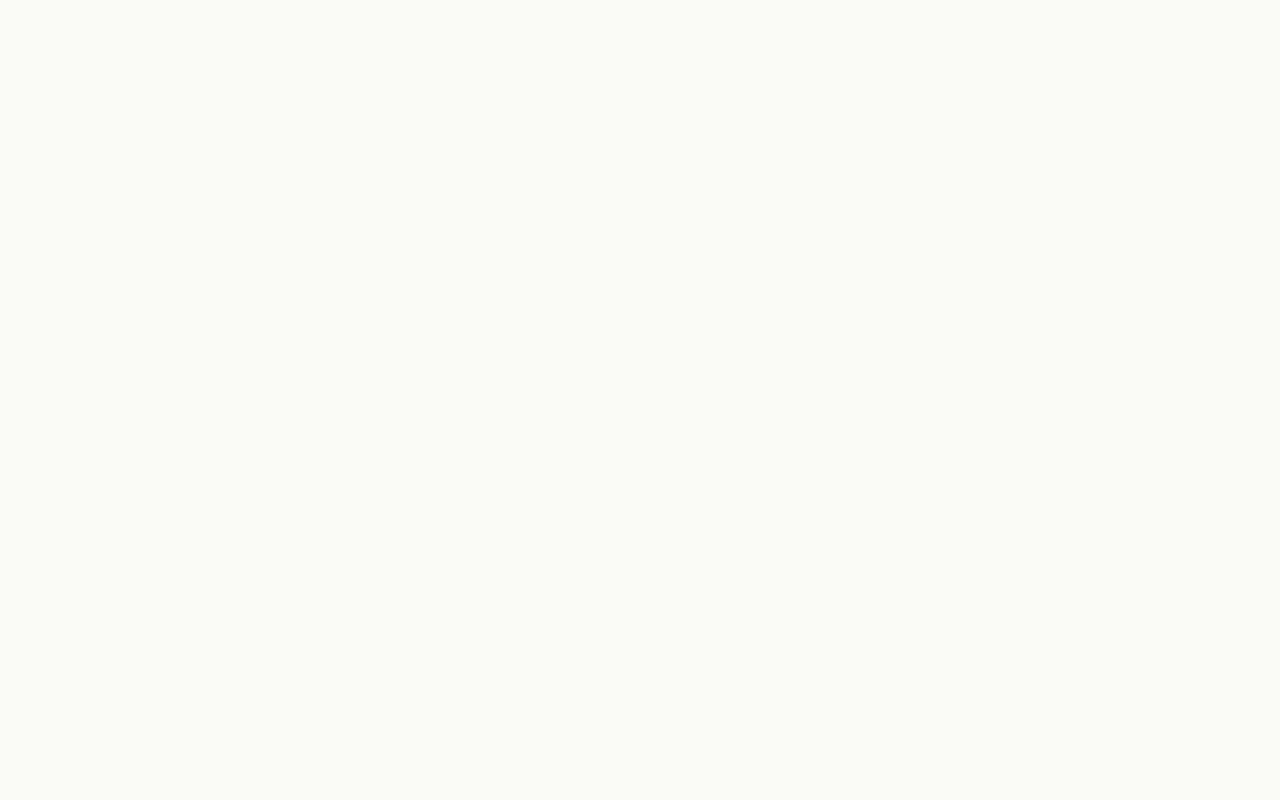
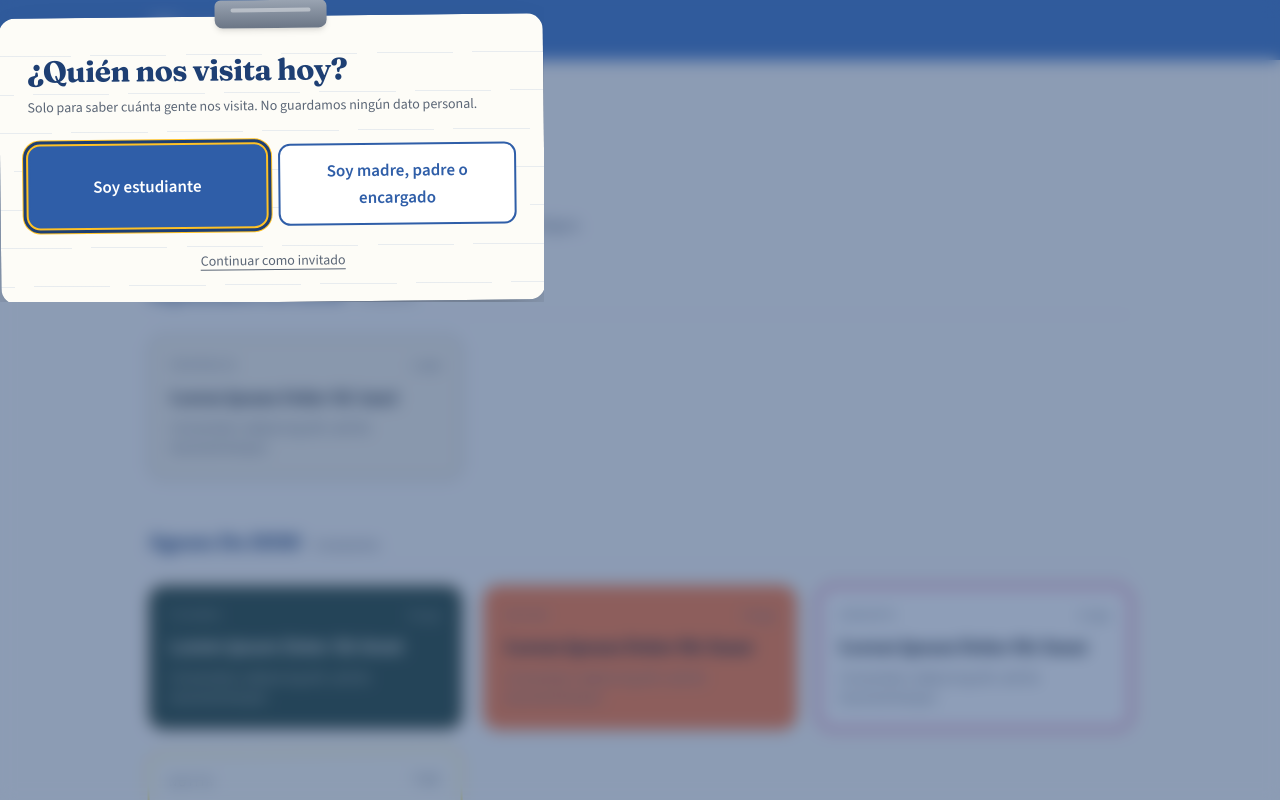
Before and after one commit to AlexisBarriera72/consejeria-escolar, a Next.js app: page /noticias/archivo in a window 1280 px wide. Before the commit this address had no page. Shown: the top 800 px of the page. Built offline with nearby package versions, Linux system fonts and the light colour scheme; a web font is replaced by a local one.

Commit message:
feat: add archive grouped by month including expired announcements

```diff
--- /dev/null
+++ b/app/noticias/archivo/page.tsx
@@ -0,0 +1,77 @@
+import type { Metadata } from 'next';
+import Link from 'next/link';
+import { TarjetaAnuncio } from '@/components/TarjetaAnuncio';
+import { obtenerNoticias } from '@/lib/contenido';
+import { fechaCorta, mesYAno } from '@/lib/fechas';
+import type { Anuncio } from '@/lib/tipos';
+
+export const metadata: Metadata = {
+  title: 'Ediciones anteriores',
+  description: 'Todos los anuncios publicados, agrupados por mes.',
+};
+
+export default async function PaginaArchivo() {
+  // Aquí SÍ se incluyen los vencidos: para eso está el archivo.
+  const todas = await obtenerNoticias({ incluirVencidas: true });
+  const ahora = new Date();
+
+  // Agrupar por mes conservando el orden (obtenerNoticias devuelve de la más
+  // reciente a la más antigua, así que los meses ya salen ordenados).
+  const meses = new Map<string, Anuncio[]>();
+  for (const a of todas) {
+    const clave = mesYAno(a.publicarEn);
+    const lista = meses.get(clave);
+    if (lista) lista.push(a);
+    else meses.set(clave, [a]);
+  }
+
+  return (
+    <div className="mx-auto max-w-5xl px-5 py-12">
+      <Link
+        href="/noticias"
+        className="text-azul-700 rounded text-sm underline"
+      >
+        ← Noticias
+      </Link>
+
+      <h1 className="font-titulo text-azul-900 mt-6 text-4xl font-bold">
+        Ediciones anteriores
+      </h1>
+      <p className="text-gris mt-3">
+        Todo lo que se ha publicado, del más reciente al más antiguo.
+      </p>
+
+      {meses.size === 0 ? (
+        <p className="text-gris border-borde mt-10 rounded-2xl border border-dashed p-10 text-center">
+          Todavía no hay anuncios publicados.
+        </p>
+      ) : (
+        <div className="mt-10 space-y-12">
+          {[...meses.entries()].map(([mes, anuncios]) => (
+            <section key={mes}>
+              <h2 className="font-titulo text-azul-900 border-borde border-b pb-2 text-xl font-bold capitalize">
+                {mes}
+                <span className="text-gris ml-3 text-sm font-normal normal-case">
+                  {anuncios.length}{' '}
+                  {anuncios.length === 1 ? 'anuncio' : 'anuncios'}
+                </span>
+              </h2>
+              <div className="mt-5 grid gap-5 sm:grid-cols-2 lg:grid-cols-3">
+                {anuncios.map((a) => (
+                  <TarjetaAnuncio
+                    key={a.id}
+                    anuncio={a}
+                    fecha={fechaCorta(a.publicarEn)}
+                    vencido={
+                      a.expiraEn !== null && new Date(a.expiraEn) < ahora
+                    }
+                  />
+                ))}
+              </div>
+            </section>
+          ))}
+        </div>
+      )}
+    </div>
+  );
+}
```
